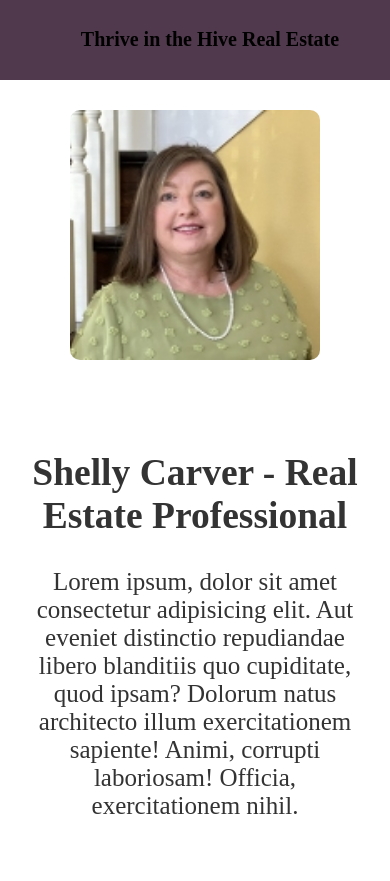
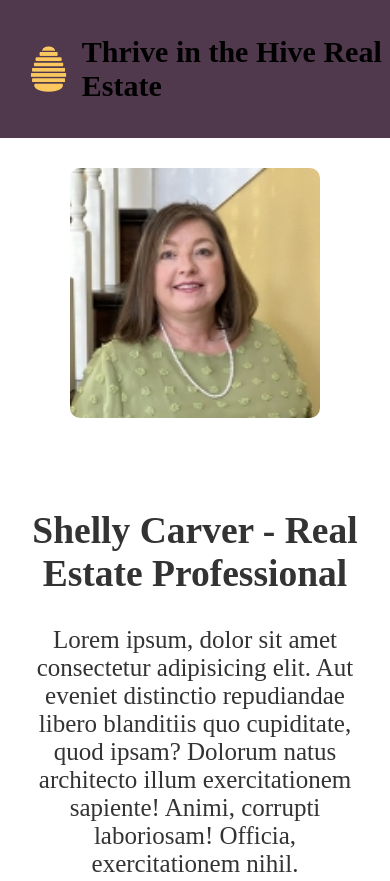
Before and after one commit to khcarver1/thriveInTheHive, a plain HTML site: page index.html in a window 390 px wide. Shown: the top 881 px of the page. Drawn offline with Linux system fonts and the light colour scheme.

Commit message:
updates to responsiveness

```diff
--- a/assets/css/style.css
+++ b/assets/css/style.css
@@ -12,6 +12,12 @@ header {
     padding: 15px;
     font-size: 20px;
 
+}
+header img {
+    width: 160px;
+    height: 100px;
+    margin-top: auto;
+    margin-bottom: auto;
 }
 
 body {
@@ -115,18 +121,21 @@ h3 {
 
 .footnotes {
     text-align: center;
+    padding: 5px;
 }
 
 
 @media screen and (max-width: 786px) {
     header {
-        justify-content: center;
         display: flex;
         background-color: var(--primary-color);
         padding: 15px;
-        font-size: 10px;
+        font-size: 15px;
         width: 100%;
-        text-align: center;
+    }
+    header img {
+        width: 80px;
+        height: 50px;
     }
 
     section {
@@ -163,5 +172,7 @@ h3 {
     .gmap_canvas {
         width: 250px;
         height: 250px;
+        border-radius: 20px;
+
     }
 }
--- a/index.html
+++ b/index.html
@@ -13,6 +13,7 @@
 
 <body>
     <header class="" id="">
+        <img src="./assets/favicon/beehivefavicon.png" alt="">
         <h1>Thrive in the Hive Real Estate</h1>
     </header>
     <section>
```
